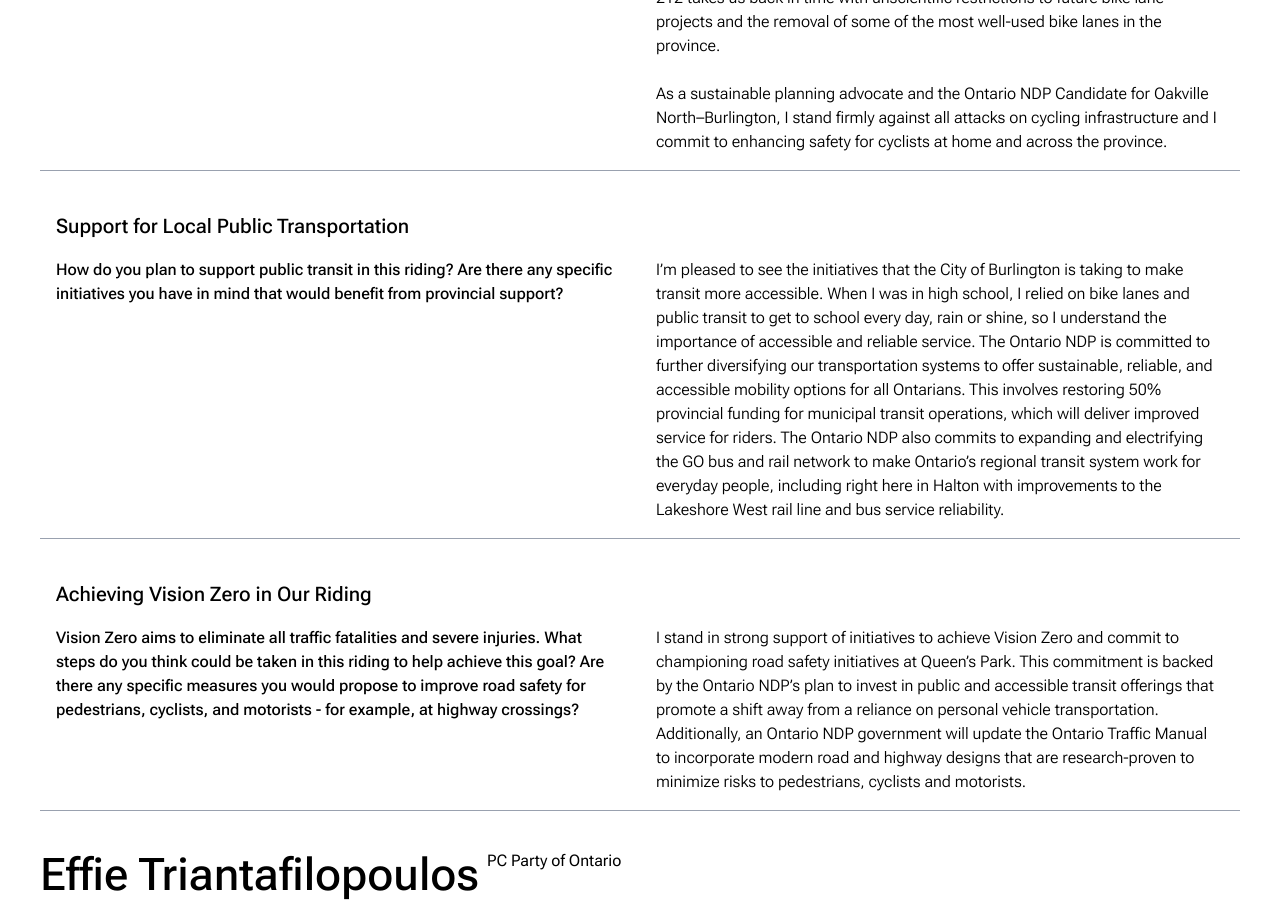
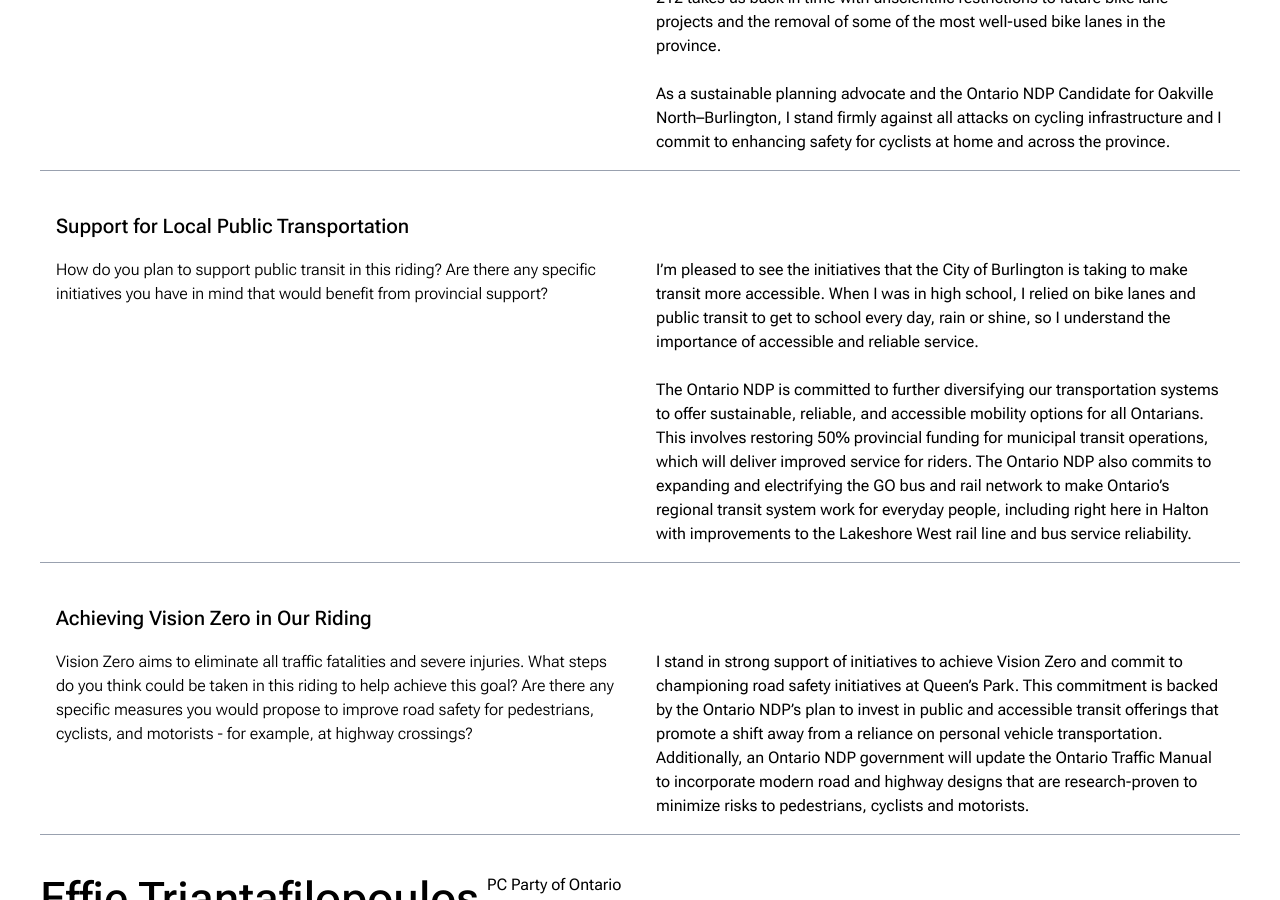
Before and after one commit to Safe-Streets-Halton/safe-streets-halton.github.io, a Jekyll site: the page built from _ontario-election-2025/oakville-north-burlington.md, in a window 1280 px wide and 900 px high, scrolled down 1810 px. Built offline with Jekyll 4.4.1, drawn with Linux system fonts in a browser that asks for light colours.

Commit message:
More formatting changes

```diff
--- a/_layouts/election-survey.html
+++ b/_layouts/election-survey.html
@@ -18,11 +18,11 @@ layout: default
                 <h3>{{question.heading}}</h3>
                 <div class="flex flex-row items-start justify-start gap-8">
                     <div class="flex-[1]">
-                        <div class="font-medium">{{question.content}}</div>
+                        <div class="font-light">{{question.content}}</div>
                     </div>
                     <div class="flex-[1]">
                         {% assign responseKey = "Response" | append: i %}
-                        <div class="font-light">{{candidate[responseKey]}}</div>
+                        <div class="font-normal">{{candidate[responseKey]}}</div>
                     </div>
                 </div>
             </div>
```
Also changed, not shown: _data/elections/ontario2025/Oakville North-Burlington.csv (+1 -1 lines).
